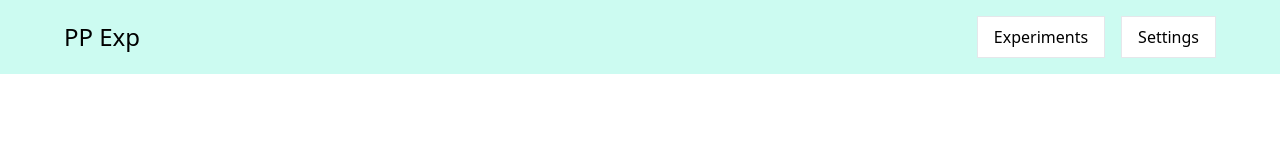
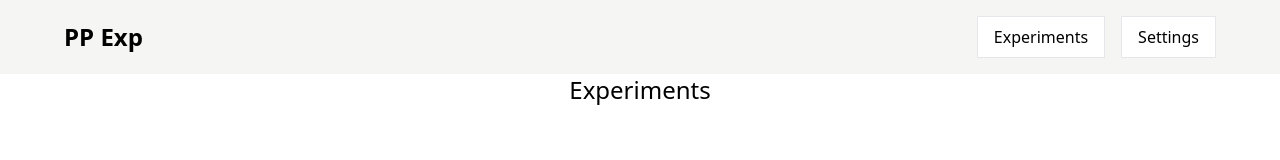
Before and after one commit to Hatscat/pp_exp, a website built with Vite: page index.html in a window 1280 px wide. Built offline with nearby package versions, Linux system fonts and the light colour scheme.

Commit message:
feat: setup page routing

```diff
--- a/index.html
+++ b/index.html
@@ -8,5 +8,7 @@
     <script src="/src/index.ts" type="module"></script>
   </head>
 
-  <body></body>
+  <body>
+    <div id="root"></div>
+  </body>
 </html>
--- /dev/null
+++ b/src/elements.ts
@@ -0,0 +1,5 @@
+import { lm } from "./libs/lm";
+
+export const elements = {
+  pageContainer: lm("div", { id: "page_container" })(),
+};
--- a/src/index.ts
+++ b/src/index.ts
@@ -1,7 +1,12 @@
-import { lm } from "./lm";
+import { elements } from "./elements";
+import { lm } from "./libs/lm";
+import { goto, router } from "./router";
+import { Page } from "./state";
 
 (function main() {
-  document.body.appendChild(pageLayout());
+  document.getElementById("root")?.appendChild(pageLayout());
+
+  router();
 
   fetch("/gist-template/package.json")
     .then((res) => {
@@ -16,22 +21,27 @@ import { lm } from "./lm";
 })();
 
 function pageLayout() {
-  return lm("div", { className: "flex flex-col items-center" })([header()]);
+  return lm("div", { className: "flex flex-col items-center" })([
+    header(),
+    elements.pageContainer,
+  ]);
 }
 
 function header() {
   return lm("div", {
     className:
-      "sticky top-0 flex justify-between items-center	w-full px-16 py-4 bg-teal-100",
+      "sticky top-0 flex justify-between items-center	w-full px-16 py-4 bg-stone-100",
   })([
-    lm("h1", { className: "text-2xl" })("PP Exp"),
+    lm("h1", { className: "text-2xl font-black" })("PP Exp"),
     lm("div", { className: "flex space-x-4" })([
-      lm("button", { className: "px-4 py-2 border bg-white hover:invert" })(
-        "Experiments"
-      ),
-      lm("button", { className: "px-4 py-2 border bg-white hover:invert" })(
-        "Settings"
-      ),
+      lm("button", {
+        className: "px-4 py-2 border bg-white hover:invert",
+        onclick: () => goto(Page.ExperimentList),
+      })("Experiments"),
+      lm("button", {
+        className: "px-4 py-2 border bg-white hover:invert",
+        onclick: () => goto(Page.Settings),
+      })("Settings"),
     ]),
   ]);
 }
--- a/src/lm.ts
+++ b/src/libs/lm.ts
@@ -4,8 +4,8 @@ export type LmContent =
   | undefined
   | Array<HTMLElement | string | undefined>;
 export type LM = HTMLElement & {
-  addContent: (c: LmContent) => LM;
-  replaceContent: (c: LmContent) => LM;
+  addContent: (c?: LmContent) => LM;
+  replaceContent: (c?: LmContent) => LM;
 };
 
 export function lm(
--- /dev/null
+++ b/src/pages/experimentBuilder.ts
@@ -0,0 +1,7 @@
+import { lm } from "../libs/lm";
+
+export function experimentBuilderPage() {
+  return lm("div", { className: "flex flex-col" })(
+    lm("h1", { className: "text-2xl" })("Experiment Builder")
+  );
+}
--- /dev/null
+++ b/src/pages/experimentConfig.ts
@@ -0,0 +1,7 @@
+import { lm } from "../libs/lm";
+
+export function experimentConfigPage() {
+  return lm("div", { className: "flex flex-col" })(
+    lm("h1", { className: "text-2xl" })("Experiment Config")
+  );
+}
--- /dev/null
+++ b/src/pages/experimentList.ts
@@ -0,0 +1,7 @@
+import { lm } from "../libs/lm";
+
+export function experimentListPage() {
+  return lm("div", { className: "flex flex-col" })(
+    lm("h1", { className: "text-2xl" })("Experiments")
+  );
+}
--- /dev/null
+++ b/src/pages/settings.ts
@@ -0,0 +1,7 @@
+import { lm } from "../libs/lm";
+
+export function settingsPage() {
+  return lm("div", { className: "flex flex-col" })(
+    lm("h1", { className: "text-2xl" })("Settings")
+  );
+}
--- /dev/null
+++ b/src/router.ts
@@ -0,0 +1,38 @@
+import { elements } from "./elements";
+import { experimentBuilderPage } from "./pages/experimentBuilder";
+import { experimentConfigPage } from "./pages/experimentConfig";
+import { experimentListPage } from "./pages/experimentList";
+import { settingsPage } from "./pages/settings";
+import { Page, state } from "./state";
+
+export function goto(page: Page) {
+  location.pathname = page;
+  router();
+}
+
+export function router() {
+  const newPage = Object.values(Page).find(
+    (page) => page === location.pathname
+  );
+  if (newPage) {
+    state.page = newPage;
+  } else {
+    location.pathname = Page.ExperimentList;
+    state.page = Page.ExperimentList;
+  }
+
+  renderPage();
+}
+
+function renderPage() {
+  switch (state.page) {
+    case Page.ExperimentList:
+      return elements.pageContainer.replaceContent(experimentListPage());
+    case Page.Settings:
+      return elements.pageContainer.replaceContent(settingsPage());
+    case Page.ExperimentConfig:
+      return elements.pageContainer.replaceContent(experimentConfigPage());
+    case Page.ExperimentBuilder:
+      return elements.pageContainer.replaceContent(experimentBuilderPage());
+  }
+}
--- /dev/null
+++ b/src/state.ts
@@ -0,0 +1,10 @@
+export enum Page {
+  ExperimentList = "/",
+  Settings = "/settings",
+  ExperimentConfig = "/experiment-config",
+  ExperimentBuilder = "/experiment-builder",
+}
+
+export const state = {
+  page: Page.ExperimentList,
+};
```
